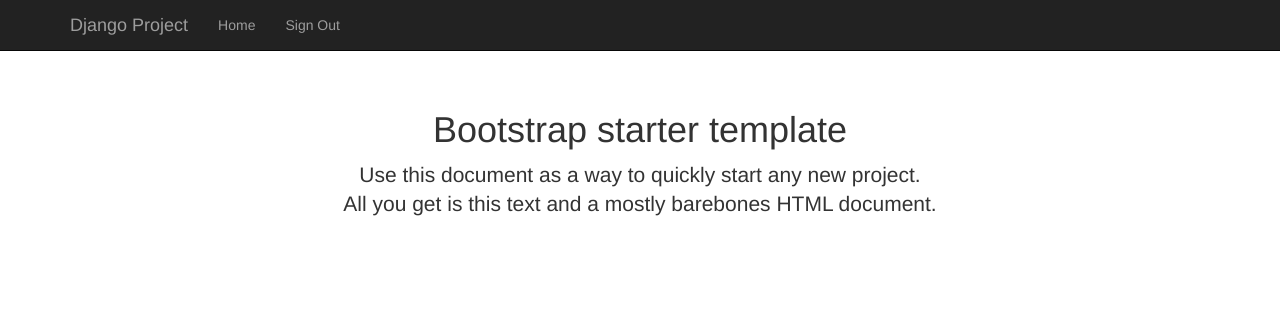
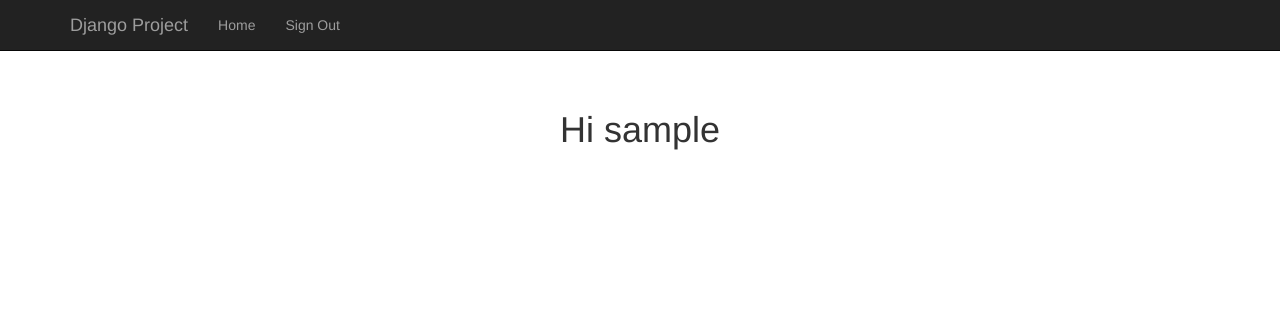
Before and after one commit to goldsoft1206/massive-octo-ninja, a Django app: page / in a window 1280 px wide. Shown: the top 311 px of the page. Run offline with Django 3.2, Linux system fonts and the light colour scheme; the visitor is signed in with stand-in values (Sample User, id 1); some libraries are stand-ins or nearby versions.

Commit message:
calibrated home template

```diff
--- a/app/templates/home.html
+++ b/app/templates/home.html
@@ -4,7 +4,6 @@
 
 {% block content %}
 <div class="starter-template">
-    <h1>Bootstrap starter template</h1>
-    <p class="lead">Use this document as a way to quickly start any new project.<br> All you get is this text and a mostly barebones HTML document.</p>
+    <h1>Hi {{ user.username }}</h1>
 </div>
 {% endblock %}
```
